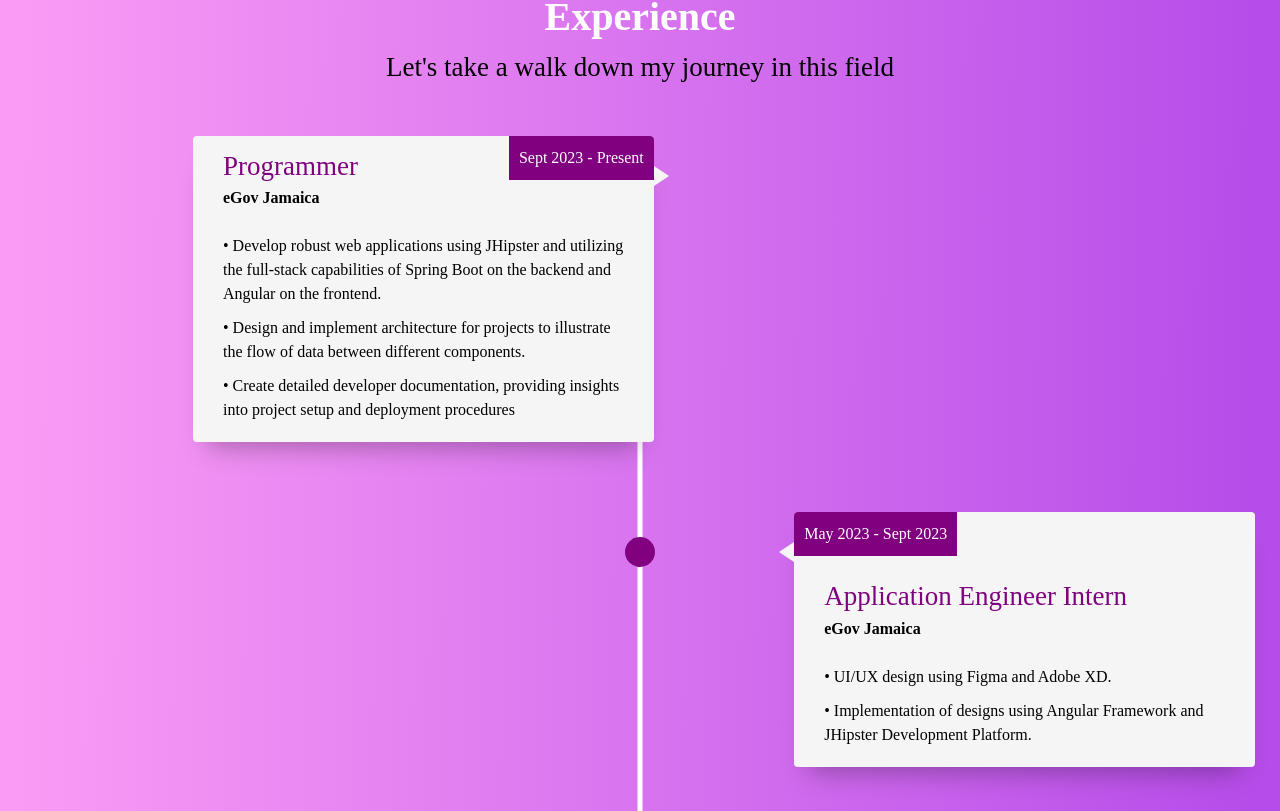
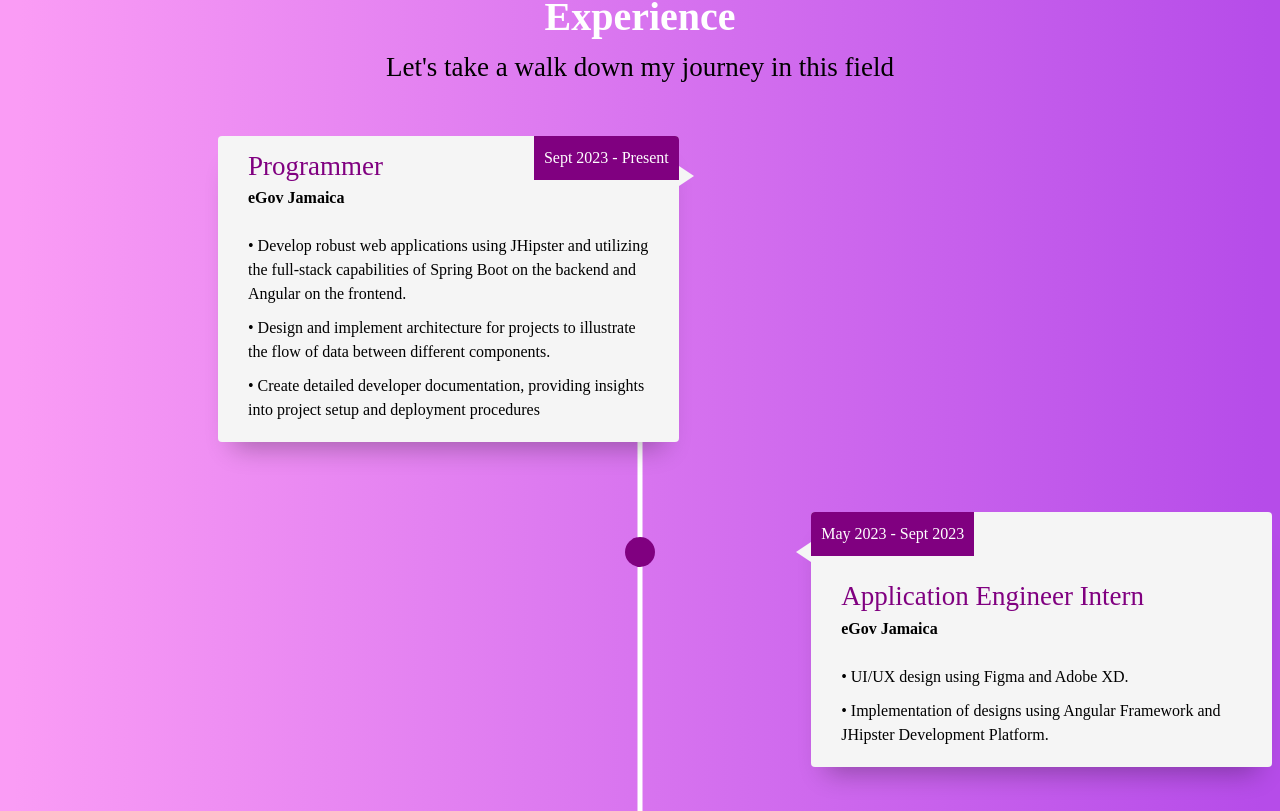
Before and after one commit to sedecrem/React-Web-Developer-Website-MSmith, a React (Create React App) app: page / in a window 1280 px wide. Shown: the part 2069-2880 px from the top of the page. Built offline with nearby package versions, Linux system fonts and the light colour scheme; a web font is replaced by a local one.

Commit message:
Edit responsiveness for other screens

```diff
--- a/src/components/Experience.css
+++ b/src/components/Experience.css
@@ -248,12 +248,12 @@
 }
 
 
-@media screen and (max-width: 1440px) {
+@media screen and (max-width: 1536px) {
     .mobile-right{
-        margin-right: -103px;
+        margin-right: -120px;
     }
 
     .js--fadeInLeft{
-        margin-left: 65px;
+        margin-left: 90px;
     }
 }
```
